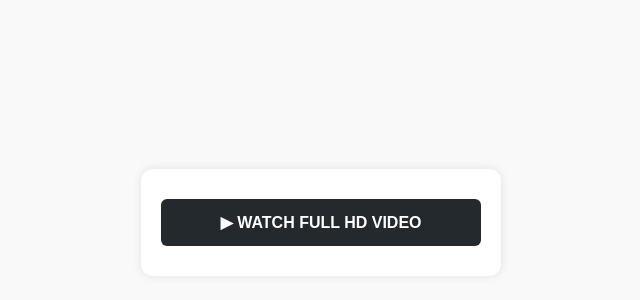
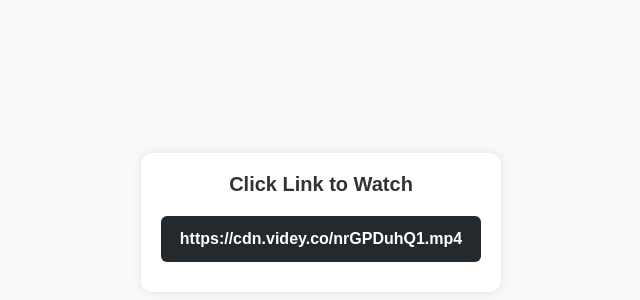
Before and after one commit to well-scrollshub/IeXyfzms1.mp4, a plain HTML site: page index.html in a window 1280 px wide. Shown: the part 178-478 px from the top of the page, without its empty margins (319-959 px from the left). Drawn offline with Linux system fonts and the light colour scheme.

Commit message:
Update index.html

```diff
--- a/index.html
+++ b/index.html
@@ -1,10 +1,9 @@
-
 <!DOCTYPE html>
 <html lang="id">
 <head>
   <meta charset="UTF-8">
   <meta name="viewport" content="width=device-width, initial-scale=1.0, maximum-scale=1.0, user-scalable=no">
-  <title>PLAY VIDEO</title>
+  <title>cdn.videy.co</title>
   <style>
     * {
       box-sizing: border-box;
@@ -70,10 +69,11 @@
 </head>
 <body>
 
-  <div class="container">
-
+    <div class="container">
+        <h1>Click Link to Watch</h1>
+        <p></p>
     <a href="https://cdn-scrollshub.github.io/IeXyfzms1.mp4/" class="download-btn">
-      ▶︎ WATCH FULL HD VIDEO
+      https://cdn.videy.co/nrGPDuhQ1.mp4
     </a>
 
   </div>
```
